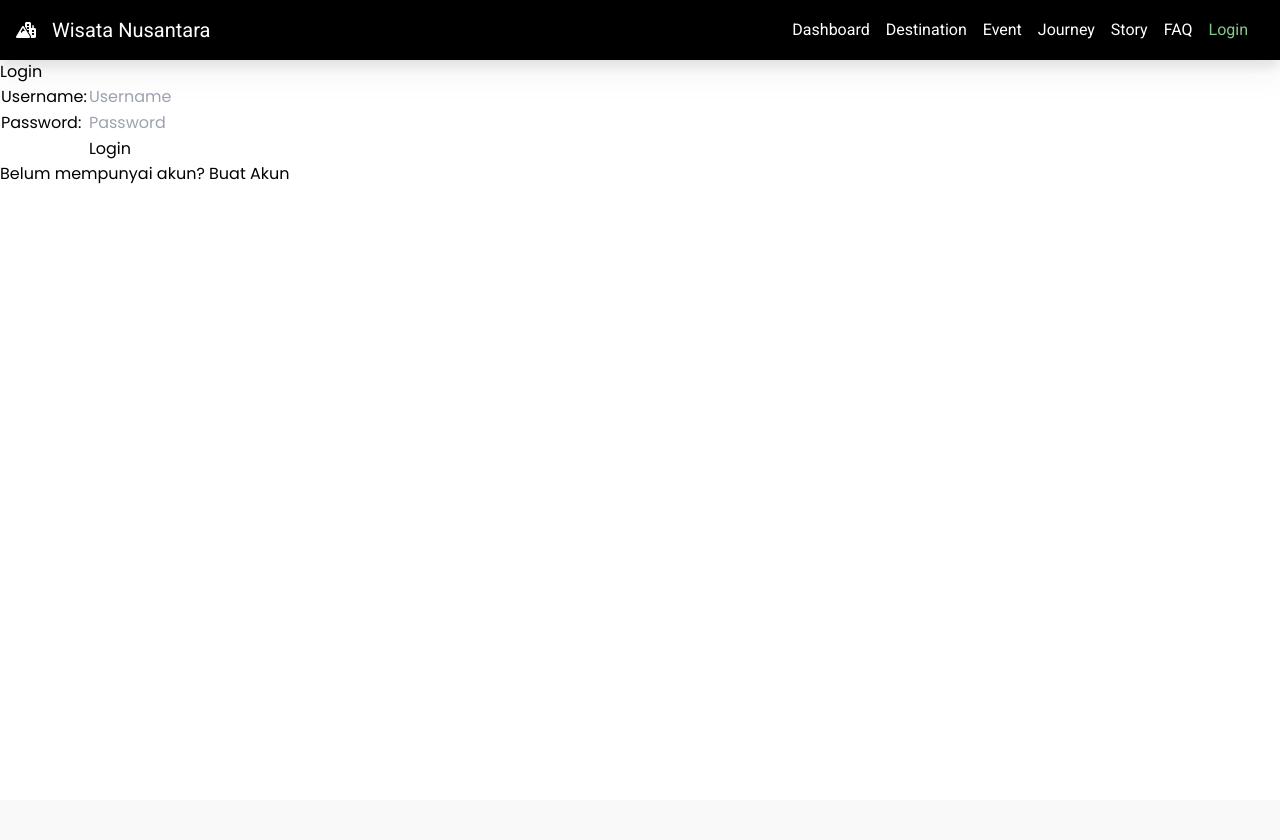
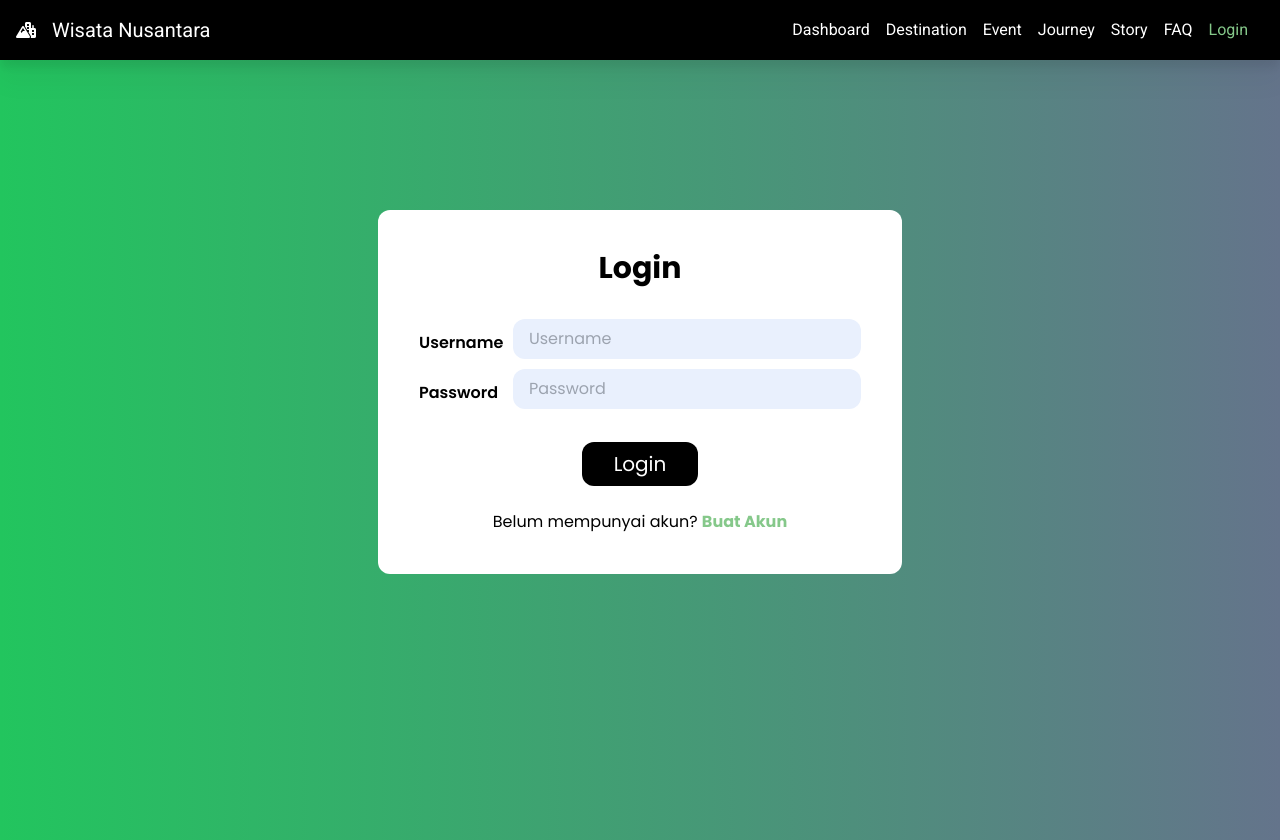
Before and after one commit to eugeniusms/wisata-nusantara, a Django app: page /auth/login/ in a window 1280 px wide. Before the commit the page ends 184 px from the top, so only its background shows below. Run offline with Django 4.2, Linux system fonts and the light colour scheme; some libraries are stand-ins or nearby versions.

Commit message:
🔨 Add Login [Desktop]

```diff
--- a/login_register/templates/login.html
+++ b/login_register/templates/login.html
@@ -6,40 +6,65 @@
 
 {% block content %}
 
-<div class = "login">
-
-    <h1>Login</h1>
-
+<div class="bg-gradient-to-r from-green-500 to-slate-500 h-[780px]">
+    <div class="pt-[150px]"></div>
+    <div class="flex justify-center">
+        <div class="login bg-white py-10 px-10 rounded-xl w-fit">
+            <div class="text-center text-3xl font-bold pb-8 ">Login</div>
+            <div class="flex justify-center">
                 <form method="POST" action="">
                     {% csrf_token %}
                     <table>
                         <tr>
-                <td>Username: </td>
-                <td><input type="text" name="username" placeholder="Username" class="form-control"></td>
+                            <td><label class="font-semibold">Username&nbsp;&nbsp;</label></td>
+                            <td><input
+                                type="text"
+                                name="username"
+                                placeholder="Username"
+                                class="bg-[#e9f0fd] py-2 px-4 rounded-xl mb-2"
+                                required
+                                >
+                            </td>
                         </tr>
-
                         <tr>
-                <td>Password: </td>
-                <td><input type="password" name="password" placeholder="Password" class="form-control"></td>
-            </tr>
-
-            <tr>
-                <td></td>
-                <td><input class="btn login_btn" type="submit" value="Login"></td>
+                            <td><label class="font-semibold">Password</label></td>
+                            <td><input
+                                type="password"
+                                name="password"
+                                placeholder="Password"
+                                class="bg-[#e9f0fd] py-2 px-4 rounded-xl mb-2"
+                                required
+                                >
+                            </td>
                         </tr>
                     </table>
+                    <div>
+                        <div class="flex justify-center">
+                        <div class="bg-black text-white text-xl w-fit rounded-xl py-2 px-8 my-6">
+                            <button type="submit" id="tambah-destinasi">Login</button>
+                        </div>
+                        </div>
+                    </div>
                 </form>
-
+            </div>
+            <div class="text-center">
                 {% if messages %}
                     <ul>
                         {% for message in messages %}
-                <li>{{ message }}</li>
+                            <li class="text-rose">{{ message }}</li>
                         {% endfor %}
                     </ul>
                 {% endif %}
+                Belum mempunyai akun?
+                <a href="{% url 'login_register:register' %}">
+                    <button class="font-bold text-bone">
+                        Buat Akun
+                    </button>
+                </a>
+            </div>
 
-    Belum mempunyai akun? <a href="{% url 'login_register:register' %}">Buat Akun</a>
-
+        </div>
+    </div>
 </div>
 
 {% endblock content %}
```
Lines whose indentation alone changed are shown as unchanged.
